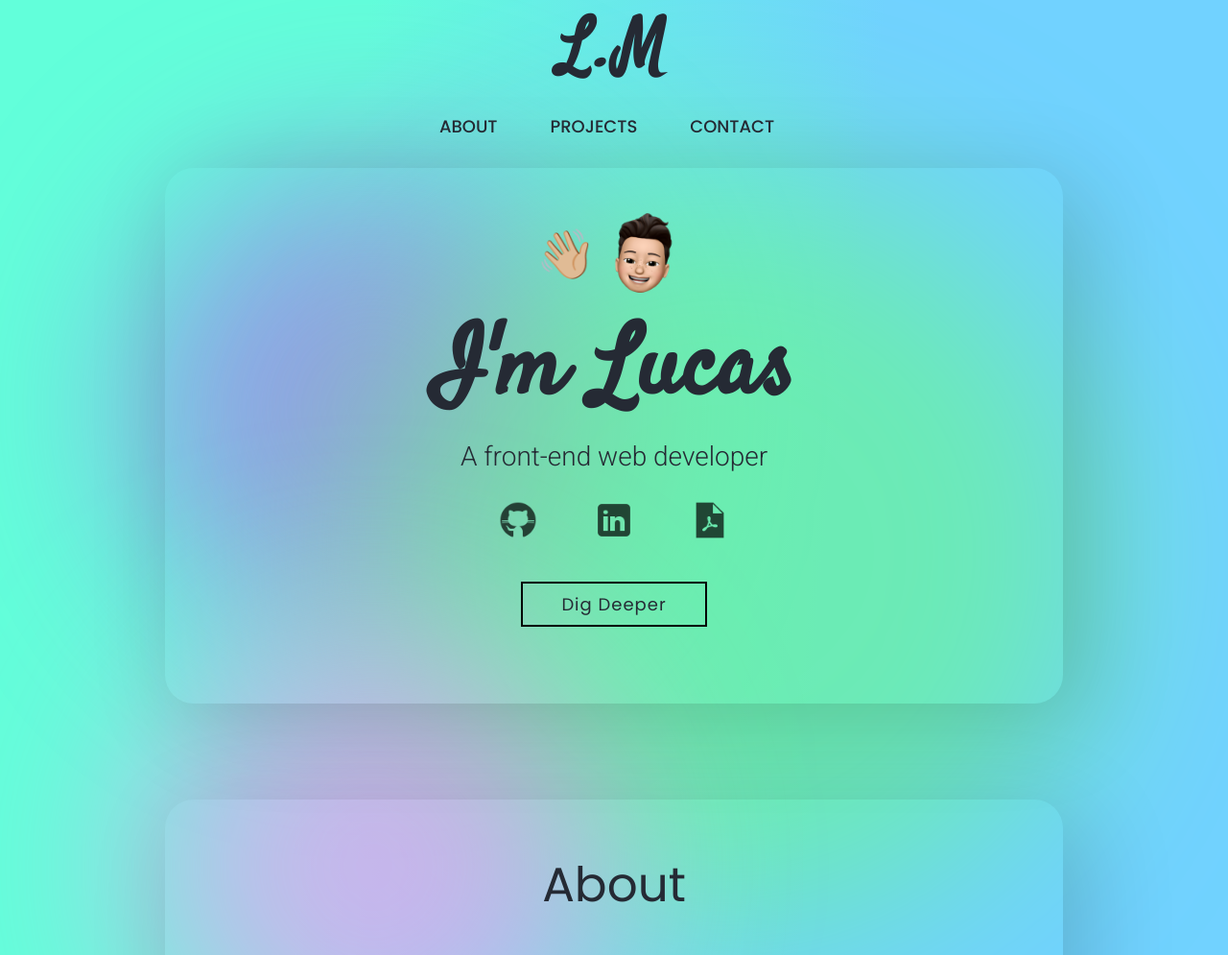
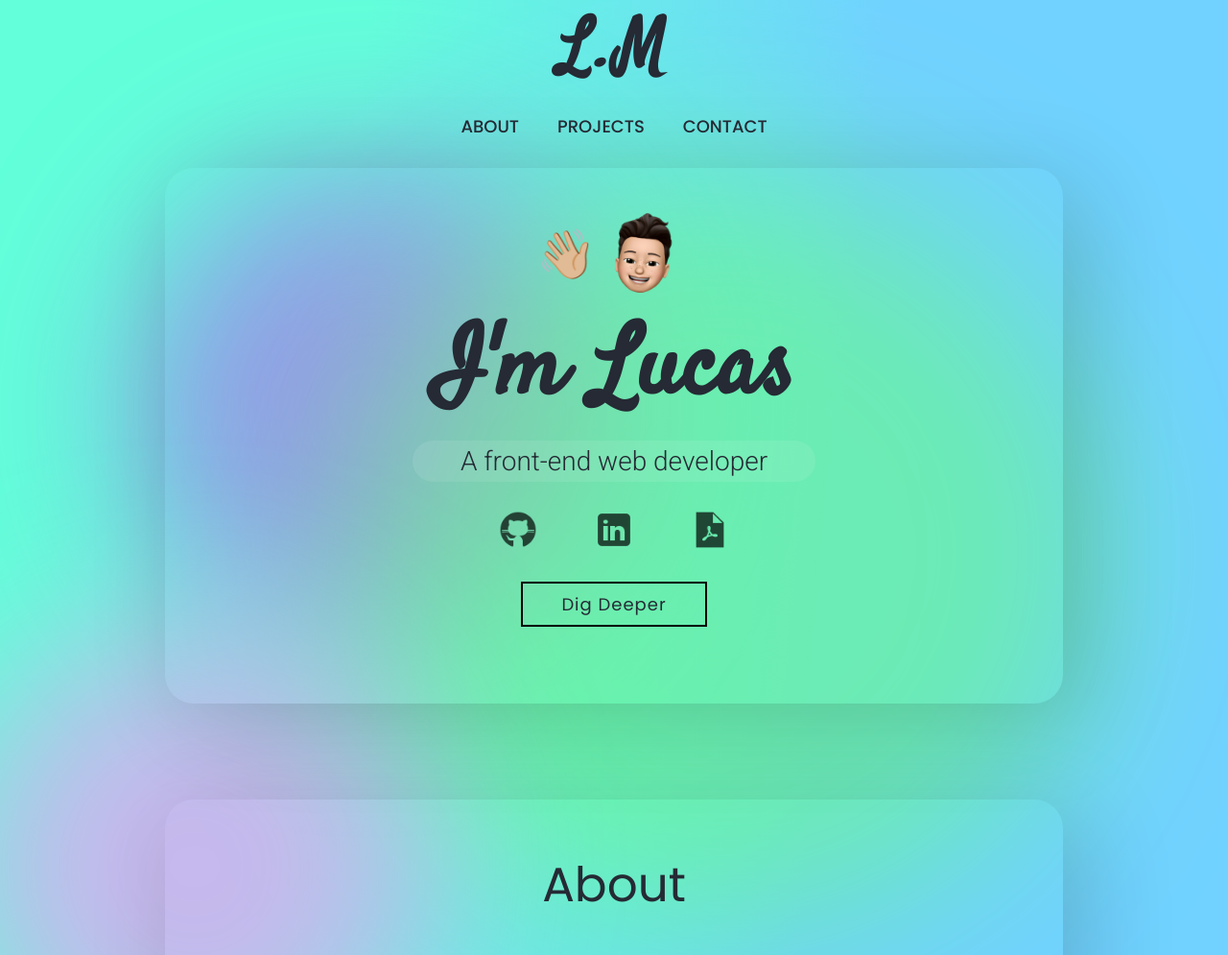
Before and after one commit to lucasm3110/portfolio2, a plain HTML site: page index.html in a window 1280 px wide. Shown: the part 17-1012 px from the top of the page at 96% size. Drawn offline with Linux system fonts and the light colour scheme.

Commit message:
centered nav kinks

```diff
--- a/style.css
+++ b/style.css
@@ -43,7 +43,7 @@ nav ul {
 }
 
 nav ul li {
-    margin-right: 15px;
+    margin: 0 auto;
 }
 
 nav a {
@@ -53,9 +53,9 @@ nav a {
     text-transform: uppercase;
     font-weight: 500;
     font-size: 18px;
+    transition: all 0.3s ease;
     margin-right: 20px;
     margin-left: 20px;
-    transition: all 0.3s ease;
 }
 
 nav a:hover {
@@ -110,6 +110,11 @@ nav a:hover {
     margin-top: 0;
     color: #252A34;
     margin: 0;
+    background-color: rgba(255, 255, 255, 0.091);
+    width: fit-content;
+    margin: 0 auto;
+    padding: 5px 50px 5px 50px;
+    border-radius: 30px;
 }
 
 .lineBreak {
@@ -127,7 +132,7 @@ nav a:hover {
     opacity: 70%;
     margin: 0px 30px;
     margin-top: 30px;
-    margin-bottom: 40px;
+    margin-bottom: 30px;
     transition: all 0.3s ease;
 }
 
@@ -306,7 +311,7 @@ section h1 {
     position: absolute;
     right: 50%;
     z-index: -100;
-    filter: blur(100px);
+    filter: blur(90px);
     overflow: hidden;
     will-change: transform;
 }
@@ -317,9 +322,9 @@ section h1 {
     background-color: #ff90f8a3;
     border-radius: 50%;
     position: absolute;
-    right: 50%;
+    right: 70%;
     z-index: -100;
-    filter: blur(100px);
+    filter: blur(90px);
     overflow: hidden;
     max-width: 100%;
     will-change: transform;
@@ -333,7 +338,7 @@ section h1 {
     position: absolute;
     right: 10%;
     z-index: -100;
-    filter: blur(100px);
+    filter: blur(90px);
     overflow: hidden;
     max-width: 100%;
     will-change: transform;
@@ -349,6 +354,7 @@ section h1 {
         width: 500px;
         background-color: #bc4ef7e8;
         right: 40%;
+        filter: blur(80px);
     }
 
     .circles2 {
@@ -356,12 +362,14 @@ section h1 {
         width: 500px;
         right: 20%;
         background-color: #ff90f8cb;
+        filter: blur(80px);
     }
 
     .circles3 {
         height: 800px;
         width: 800px;
         background-color: #68ff7ac8;
+        filter: blur(80px);
     }
 
     .frontContent {
@@ -446,7 +454,6 @@ section h1 {
 
     .iconLinks a {
         margin-top: 30px;
-        margin-bottom: 30px;
     }
 
     #about {
```
